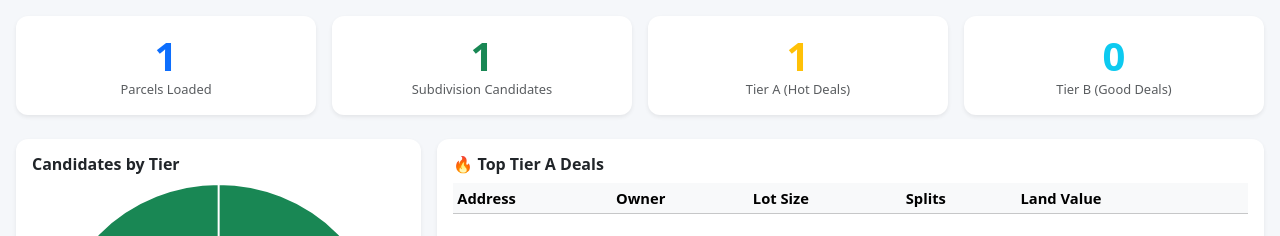
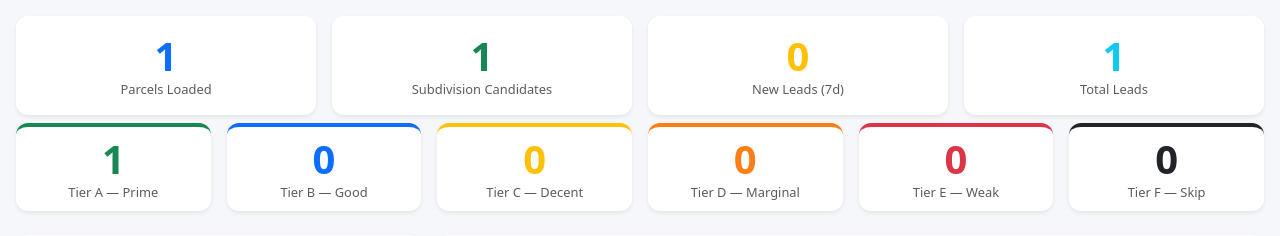
Before and after one commit to gabriel-ai-assistant/mikes-bs, a FastAPI app: page / in a window 1280 px wide. Shown: the part 56-292 px from the top of the page. Run offline with FastAPI, Linux system fonts and the light colour scheme; tables that the repository leaves empty hold one stand-in row (values such as "Sample post"); lists and menus that the app fills with data are empty.

Commit message:
fix: ScoreTierEnum D/E/F support - fixes Internal Server Error, update all tier colors/filters

```diff
--- a/openclaw/db/models.py
+++ b/openclaw/db/models.py
@@ -25,6 +25,9 @@ class ScoreTierEnum(enum.Enum):
     A = "A"
     B = "B"
     C = "C"
+    D = "D"
+    E = "E"
+    F = "F"
 
 
 class LeadStatusEnum(enum.Enum):
--- a/openclaw/web/app.py
+++ b/openclaw/web/app.py
@@ -63,7 +63,10 @@ def dashboard(request: Request, session: Session = Depends(db)):
     tier_a = tier_counts.get(ScoreTierEnum.A, 0)
     tier_b = tier_counts.get(ScoreTierEnum.B, 0)
     tier_c = tier_counts.get(ScoreTierEnum.C, 0)
-    total_candidates = tier_a + tier_b + tier_c
+    tier_d = tier_counts.get(ScoreTierEnum.D, 0)
+    tier_e = tier_counts.get(ScoreTierEnum.E, 0)
+    tier_f = tier_counts.get(ScoreTierEnum.F, 0)
+    total_candidates = tier_a + tier_b + tier_c + tier_d + tier_e + tier_f
 
     week_ago = datetime.utcnow() - timedelta(days=7)
     new_leads = session.query(func.count(Lead.id)).filter(Lead.created_at >= week_ago).scalar() or 0
@@ -84,10 +87,11 @@ def dashboard(request: Request, session: Session = Depends(db)):
         "total_parcels": total_parcels,
         "total_candidates": total_candidates,
         "tier_a": tier_a, "tier_b": tier_b, "tier_c": tier_c,
+        "tier_d": tier_d, "tier_e": tier_e, "tier_f": tier_f,
         "new_leads": new_leads,
         "total_leads": total_leads,
         "top5": top5,
-        "tier_data_json": json.dumps([tier_a, tier_b, tier_c]),
+        "tier_data_json": json.dumps([tier_a, tier_b, tier_c, tier_d, tier_e, tier_f]),
     })
 
 
@@ -114,7 +118,7 @@ def candidates_page(
             Parcel.owner_name.ilike(f"%{search}%") |
             Parcel.owner_address.ilike(f"%{search}%")
         )
-    if tier in ("A", "B", "C"):
+    if tier in ("A", "B", "C", "D", "E", "F"):
         q = q.filter(Candidate.score_tier == ScoreTierEnum(tier))
     if wetland == "1":
         q = q.filter(Candidate.has_critical_area_overlap == True)
@@ -299,7 +303,7 @@ def map_points(
             func.ST_X(func.ST_Centroid(Parcel.geometry)).label("lng"),
         ).join(Parcel).filter(Parcel.geometry.isnot(None))
 
-        if tier in ("A", "B", "C"):
+        if tier in ("A", "B", "C", "D", "E", "F"):
             q = q.filter(Candidate.score_tier == ScoreTierEnum(tier))
         if ag_only:
             q = q.filter(Candidate.flagged_for_review == True)
--- a/openclaw/web/templates/dashboard.html
+++ b/openclaw/web/templates/dashboard.html
@@ -1,7 +1,7 @@
 {% extends "base.html" %}
 {% block title %}Dashboard — Mike's BS{% endblock %}
 {% block content %}
-<div class="row g-3 mb-4">
+<div class="row g-3 mb-2">
   <div class="col-6 col-md-3">
     <div class="card text-center border-0 shadow-sm h-100">
       <div class="card-body">
@@ -21,16 +21,67 @@
   <div class="col-6 col-md-3">
     <div class="card text-center border-0 shadow-sm h-100">
       <div class="card-body">
-        <div class="display-6 fw-bold text-warning">{{ "{:,}".format(tier_a) }}</div>
-        <div class="text-muted small">Tier A (Hot Deals)</div>
+        <div class="display-6 fw-bold text-warning">{{ "{:,}".format(new_leads) }}</div>
+        <div class="text-muted small">New Leads (7d)</div>
       </div>
     </div>
   </div>
   <div class="col-6 col-md-3">
     <div class="card text-center border-0 shadow-sm h-100">
       <div class="card-body">
-        <div class="display-6 fw-bold text-info">{{ "{:,}".format(tier_b) }}</div>
-        <div class="text-muted small">Tier B (Good Deals)</div>
+        <div class="display-6 fw-bold text-info">{{ "{:,}".format(total_leads) }}</div>
+        <div class="text-muted small">Total Leads</div>
+      </div>
+    </div>
+  </div>
+</div>
+
+<div class="row g-3 mb-4">
+  <div class="col-6 col-md-2">
+    <div class="card text-center border-0 shadow-sm h-100" style="border-top: 4px solid #198754 !important;">
+      <div class="card-body py-2">
+        <div class="display-6 fw-bold text-success">{{ "{:,}".format(tier_a) }}</div>
+        <div class="text-muted small">Tier A — Prime</div>
+      </div>
+    </div>
+  </div>
+  <div class="col-6 col-md-2">
+    <div class="card text-center border-0 shadow-sm h-100" style="border-top: 4px solid #0d6efd !important;">
+      <div class="card-body py-2">
+        <div class="display-6 fw-bold text-primary">{{ "{:,}".format(tier_b) }}</div>
+        <div class="text-muted small">Tier B — Good</div>
+      </div>
+    </div>
+  </div>
+  <div class="col-6 col-md-2">
+    <div class="card text-center border-0 shadow-sm h-100" style="border-top: 4px solid #ffc107 !important;">
+      <div class="card-body py-2">
+        <div class="display-6 fw-bold text-warning">{{ "{:,}".format(tier_c) }}</div>
+        <div class="text-muted small">Tier C — Decent</div>
+      </div>
+    </div>
+  </div>
+  <div class="col-6 col-md-2">
+    <div class="card text-center border-0 shadow-sm h-100" style="border-top: 4px solid #fd7e14 !important;">
+      <div class="card-body py-2">
+        <div class="display-6 fw-bold" style="color:#fd7e14">{{ "{:,}".format(tier_d) }}</div>
+        <div class="text-muted small">Tier D — Marginal</div>
+      </div>
+    </div>
+  </div>
+  <div class="col-6 col-md-2">
+    <div class="card text-center border-0 shadow-sm h-100" style="border-top: 4px solid #dc3545 !important;">
+      <div class="card-body py-2">
+        <div class="display-6 fw-bold text-danger">{{ "{:,}".format(tier_e) }}</div>
+        <div class="text-muted small">Tier E — Weak</div>
+      </div>
+    </div>
+  </div>
+  <div class="col-6 col-md-2">
+    <div class="card text-center border-0 shadow-sm h-100" style="border-top: 4px solid #212529 !important;">
+      <div class="card-body py-2">
+        <div class="display-6 fw-bold text-dark">{{ "{:,}".format(tier_f) }}</div>
+        <div class="text-muted small">Tier F — Skip</div>
       </div>
     </div>
   </div>
@@ -117,10 +168,10 @@
 new Chart(document.getElementById('tierChart'), {
   type: 'doughnut',
   data: {
-    labels: ['Tier A', 'Tier B', 'Tier C'],
+    labels: ['Tier A', 'Tier B', 'Tier C', 'Tier D', 'Tier E', 'Tier F'],
     datasets: [{
       data: {{ tier_data_json }},
-      backgroundColor: ['#198754','#ffc107','#6c757d'],
+      backgroundColor: ['#198754','#0d6efd','#ffc107','#fd7e14','#dc3545','#212529'],
       borderWidth: 2,
     }]
   },
```
Also changed, not shown: openclaw/web/templates/candidates.html (+13 -2 lines), openclaw/web/templates/map.html (+29 -9 lines).
